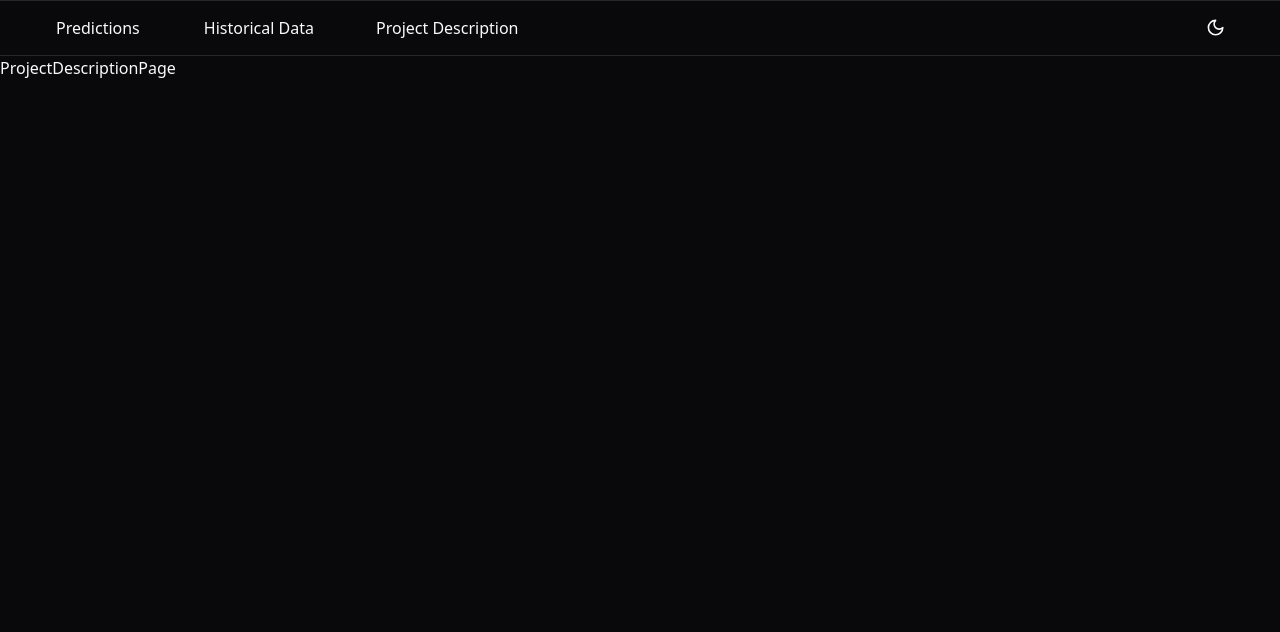
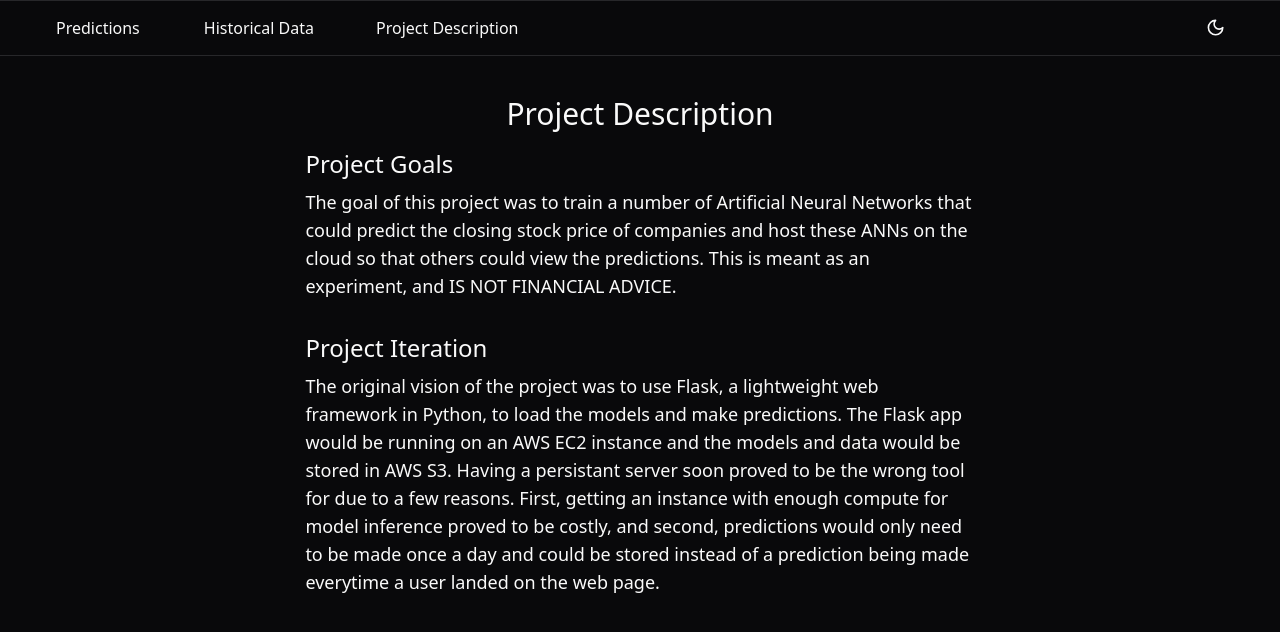
Before and after one commit to jbrijs/faang-finance-frontend, a React (Vite) app: page /project-description in a window 1280 px wide. Shown: the top 632 px of the page. Built offline with nearby package versions, Linux system fonts and the light colour scheme.

Commit message:
project description

```diff
--- a/src/components/ProjectDescriptionPage.tsx
+++ b/src/components/ProjectDescriptionPage.tsx
@@ -1,9 +1,37 @@
-import React from 'react'
+import React from "react";
 
 const ProjectDescriptionPage = () => {
   return (
-    <div>ProjectDescriptionPage</div>
-  )
-}
+    <div className="flex flex-row items-center justify-center w-full overflow-y-auto">
+      <div className="p-10 flex flex-col items-center justify-center w-fit">
+        <h1 className="text-3xl font-medium pb-4">Project Description</h1>
+        <div className="w-full flex flex-row justify-start pb-2">
+          <h2 className="text-2xl font-medium">Project Goals</h2>
+        </div>
+        <p className="max-w-prose text-lg pb-8">
+          The goal of this project was to train a number of Artificial Neural
+          Networks that could predict the closing stock price of companies and
+          host these ANNs on the cloud so that others could view the
+          predictions. This is meant as an experiment, and IS NOT FINANCIAL
+          ADVICE.
+        </p>
+        <div className="w-full flex flex-row justify-start pb-2">
+          <h2 className="text-2xl font-medium">Project Iteration</h2>
+        </div>
+        <p className="max-w-prose text-lg">
+          The original vision of the project was to use Flask, a lightweight web
+          framework in Python, to load the models and make predictions. The
+          Flask app would be running on an AWS EC2 instance and the models and
+          data would be stored in AWS S3. Having a persistant server soon proved
+          to be the wrong tool for due to a few reasons. First, getting an instance with
+          enough compute for model inference proved to be costly, and second,
+          predictions would only need to be made once a day and could be stored
+          instead of a prediction being made everytime a user landed on the web
+          page.
+        </p>
+      </div>
+    </div>
+  );
+};
 
-export default ProjectDescriptionPage
+export default ProjectDescriptionPage;
```
